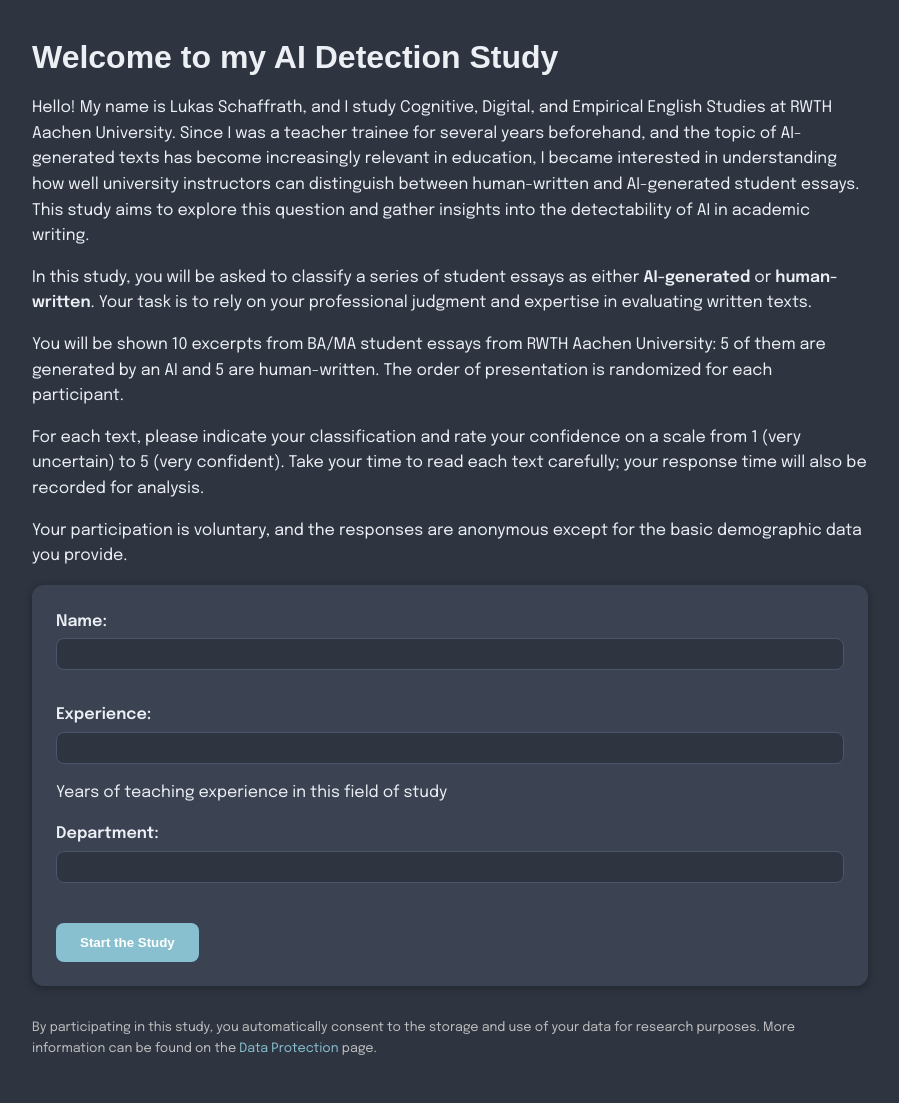
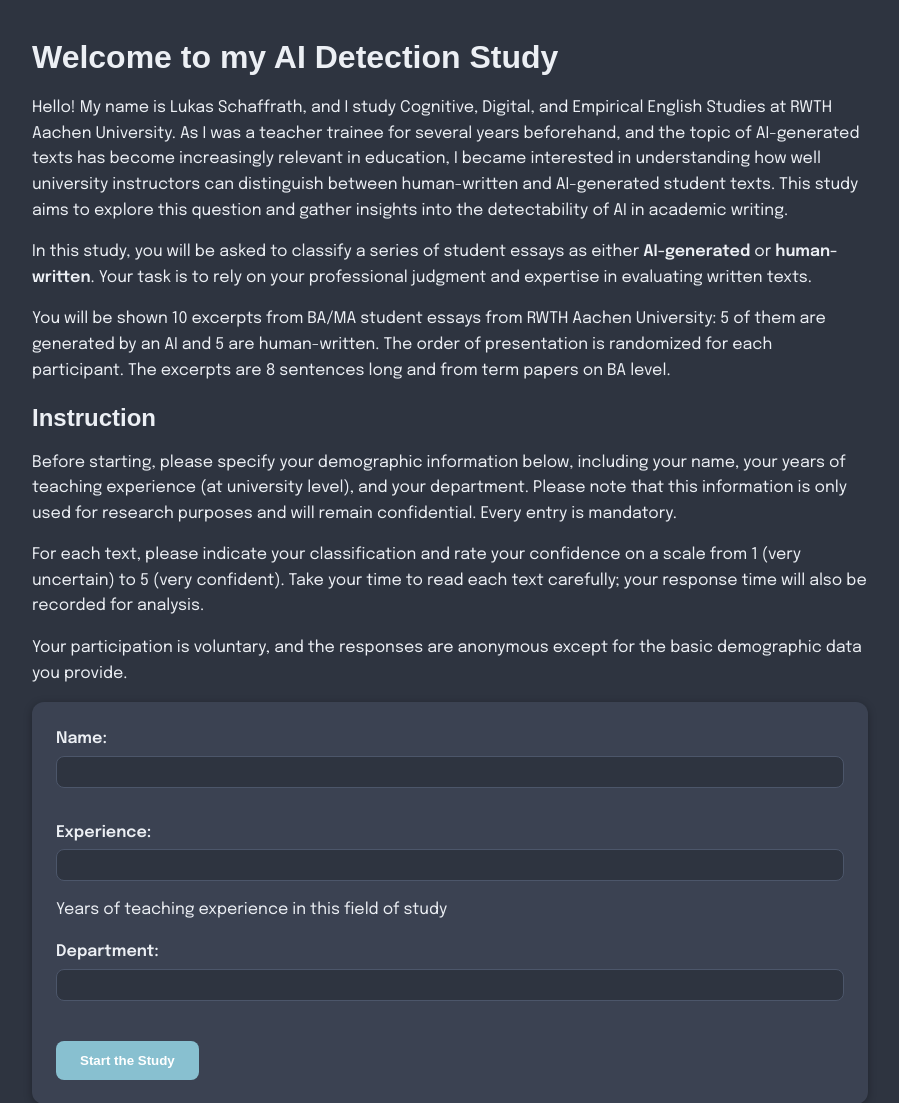
Before and after one commit to LStoneyy/ai-generated-texts, a Django app: page / in a window 1280 px wide. Shown: the part 77-1180 px from the top of the page, without its empty margins (190-1089 px from the left). Run offline with Django 5.2, Linux system fonts and the light colour scheme; some web fonts are replaced.

Commit message:
Added instructions

```diff
--- a/study/templates/study/start.html
+++ b/study/templates/study/start.html
@@ -7,8 +7,8 @@
 
     <p>
         Hello! My name is Lukas Schaffrath, and I study Cognitive, Digital, and Empirical English Studies at RWTH Aachen University.
-        Since I was a teacher trainee for several years beforehand, and the topic of AI-generated texts has become increasingly relevant in education,
-        I became interested in understanding how well university instructors can distinguish between human-written and AI-generated student essays.
+        As I was a teacher trainee for several years beforehand, and the topic of AI-generated texts has become increasingly relevant in education,
+        I became interested in understanding how well university instructors can distinguish between human-written and AI-generated student texts.
         This study aims to explore this question and gather insights into the detectability of AI in academic writing.
     </p>
 
@@ -19,9 +19,13 @@
 
     <p>
         You will be shown 10 excerpts from BA/MA student essays from RWTH Aachen University: 5 of them are generated by an AI and 5 are human-written.
-        The order of presentation is randomized for each participant.
+        The order of presentation is randomized for each participant. The excerpts are 8 sentences long and from term papers on BA level.
     </p>
 
+    <h2>Instruction</h2>
+    <p>
+        Before starting, please specify your demographic information below, including your name, your years of teaching experience (at university level), and your department. Please note that this information is only used for research purposes and will remain confidential. Every entry is mandatory.
+    </p>
     <p>
         For each text, please indicate your classification and rate your confidence on a scale from 1 (very uncertain) to 5 (very confident).
         Take your time to read each text carefully; your response time will also be recorded for analysis.
```
